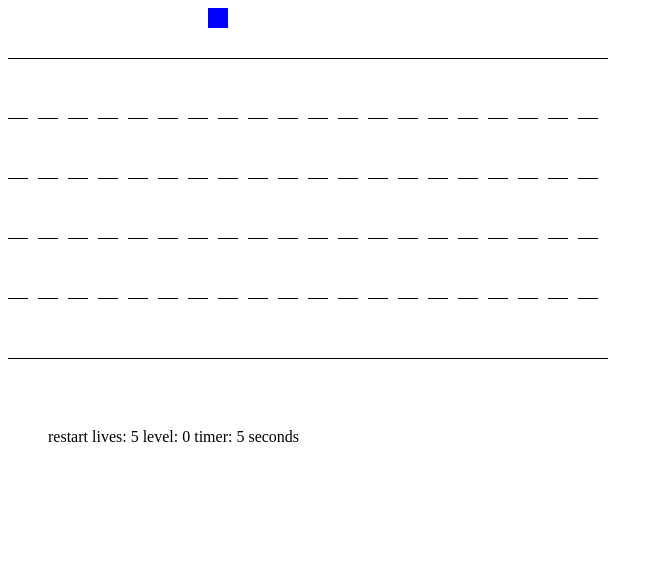
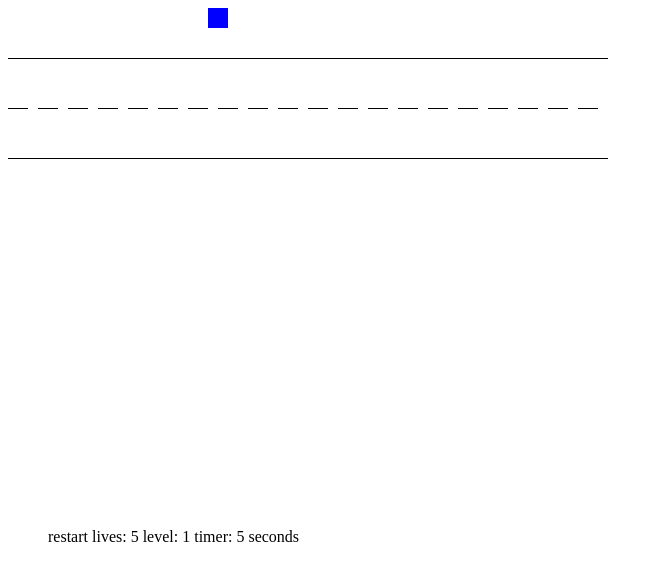
Before and after one commit to noobiept/cross_roads, a browser extension: page index.html in a window 1280 px wide. Shown: the whole page, without its empty margins (0-653 px from the left). Drawn offline with Linux system fonts and the light colour scheme.

Commit message:
- add a Game module to hold the game related variables/functions - implement the restart of the game - add a Car immediately when the car lane is activated - add more levels

```diff
--- a/index.html
+++ b/index.html
@@ -12,6 +12,7 @@
         <script type="text/javascript" src="scripts/road.js"></script>
         <script type="text/javascript" src="scripts/level.js"></script>
         <script type="text/javascript" src="scripts/game_menu.js"></script>
+        <script type="text/javascript" src="scripts/game.js"></script>
         <script type="text/javascript" src="scripts/main.js"></script>
 
         <link rel="stylesheet" href="css/style.css" />
--- a/levels/level0.json
+++ b/levels/level1.json
@@ -7,13 +7,13 @@
         "x": 0,
         "y": 50,
         "width": 600,
-        "height": 300,
-        "lanes": 5
+        "height": 100,
+        "lanes": 2
     },
     "cars": [
         {
             "type": "one",
-            "start_seconds": 1,
+            "start_seconds": 0,
             "spawn_interval_seconds": 2,
             "lane": 0
         },
--- /dev/null
+++ b/levels/level2.json
@@ -0,0 +1,33 @@
+{
+    "player": {
+        "startX": 200,
+        "startY": 0
+    },
+    "road": {
+        "x": 0,
+        "y": 50,
+        "width": 600,
+        "height": 200,
+        "lanes": 3
+    },
+    "cars": [
+        {
+            "type": "one",
+            "start_seconds": 0,
+            "spawn_interval_seconds": 2,
+            "lane": 0
+        },
+        {
+            "type": "two",
+            "start_seconds": 0,
+            "spawn_interval_seconds": 1,
+            "lane": 1
+        },
+        {
+            "type": "one",
+            "start_seconds": 0.5,
+            "spawn_interval_seconds": 1.5,
+            "lane": 2
+        }
+    ]
+}
--- /dev/null
+++ b/levels/level3.json
@@ -0,0 +1,39 @@
+{
+    "player": {
+        "startX": 200,
+        "startY": 0
+    },
+    "road": {
+        "x": 0,
+        "y": 50,
+        "width": 600,
+        "height": 300,
+        "lanes": 4
+    },
+    "cars": [
+        {
+            "type": "one",
+            "start_seconds": 0,
+            "spawn_interval_seconds": 2,
+            "lane": 0
+        },
+        {
+            "type": "two",
+            "start_seconds": 0,
+            "spawn_interval_seconds": 1,
+            "lane": 1
+        },
+        {
+            "type": "one",
+            "start_seconds": 0.5,
+            "spawn_interval_seconds": 1.5,
+            "lane": 2
+        },
+        {
+            "type": "two",
+            "start_seconds": 0.5,
+            "spawn_interval_seconds": 2.5,
+            "lane": 3
+        }
+    ]
+}
--- /dev/null
+++ b/levels/level4.json
@@ -0,0 +1,45 @@
+{
+    "player": {
+        "startX": 200,
+        "startY": 0
+    },
+    "road": {
+        "x": 0,
+        "y": 50,
+        "width": 600,
+        "height": 400,
+        "lanes": 5
+    },
+    "cars": [
+        {
+            "type": "one",
+            "start_seconds": 0,
+            "spawn_interval_seconds": 2,
+            "lane": 0
+        },
+        {
+            "type": "two",
+            "start_seconds": 0,
+            "spawn_interval_seconds": 1,
+            "lane": 1
+        },
+        {
+            "type": "one",
+            "start_seconds": 0.5,
+            "spawn_interval_seconds": 1.5,
+            "lane": 2
+        },
+        {
+            "type": "two",
+            "start_seconds": 0.5,
+            "spawn_interval_seconds": 2.5,
+            "lane": 3
+        },
+        {
+            "type": "one",
+            "start_seconds": 2,
+            "spawn_interval_seconds": 1,
+            "lane": 4
+        }
+    ]
+}
--- /dev/null
+++ b/levels/level5.json
@@ -0,0 +1,51 @@
+{
+    "player": {
+        "startX": 200,
+        "startY": 0
+    },
+    "road": {
+        "x": 0,
+        "y": 50,
+        "width": 600,
+        "height": 500,
+        "lanes": 6
+    },
+    "cars": [
+        {
+            "type": "one",
+            "start_seconds": 0,
+            "spawn_interval_seconds": 2,
+            "lane": 0
+        },
+        {
+            "type": "two",
+            "start_seconds": 0,
+            "spawn_interval_seconds": 1,
+            "lane": 1
+        },
+        {
+            "type": "one",
+            "start_seconds": 0.5,
+            "spawn_interval_seconds": 1.5,
+            "lane": 2
+        },
+        {
+            "type": "two",
+            "start_seconds": 0.5,
+            "spawn_interval_seconds": 2.5,
+            "lane": 3
+        },
+        {
+            "type": "one",
+            "start_seconds": 2,
+            "spawn_interval_seconds": 1,
+            "lane": 4
+        },
+        {
+            "type": "two",
+            "start_seconds": 1,
+            "spawn_interval_seconds": 1.5,
+            "lane": 5
+        }
+    ]
+}
--- /dev/null
+++ b/scripts/game.js
@@ -0,0 +1,111 @@
+(function(window)
+{
+function Game()
+{
+
+}
+
+var PLAYER = null;
+var LEVEL = null;
+var CURRENT_LEVEL = 1;
+
+Game.start = function()
+{
+Game.loadLevel( CURRENT_LEVEL );
+
+document.addEventListener( 'keydown', keyEvents, false );
+
+createjs.Ticker.on( 'tick', tick );
+};
+
+
+Game.restart = function()
+{
+Game.clear();
+Game.loadLevel( CURRENT_LEVEL );
+};
+
+
+Game.clear = function()
+{
+if ( LEVEL )
+    {
+    LEVEL.clear();
+    LEVEL = null;
+    }
+
+if ( PLAYER )
+    {
+    PLAYER.clear();
+    PLAYER = null;
+    }
+
+CURRENT_LEVEL = 1;
+};
+
+
+Game.loadLevel = function( level )
+{
+PLAYER = new Player();
+LEVEL = new Level( G.PRELOAD.getResult( 'level_' + level ) );
+
+GameMenu.startGame();
+};
+
+
+
+Game.nextLevel = function()
+{
+LEVEL.clear();
+LEVEL = null;
+
+CURRENT_LEVEL++;
+
+var next = 'level_' + CURRENT_LEVEL;
+
+var levelInfo = G.PRELOAD.getResult( next );
+
+if ( levelInfo !== null )
+    {
+    LEVEL = new Level( levelInfo );
+    }
+
+else
+    {
+    console.log( 'no more levels' );
+    }
+};
+
+
+function keyEvents( event )
+{
+PLAYER.keyEvents( event );
+}
+
+
+function tick( event )
+{
+if ( LEVEL )
+    {
+    LEVEL.tick( event );
+    }
+
+G.STAGE.update();
+}
+
+
+Game.getPlayer = function()
+{
+return PLAYER;
+};
+
+
+Game.getCurrentLevel = function()
+{
+return CURRENT_LEVEL;
+};
+
+
+window.Game = Game;
+
+}(window));
--- a/scripts/game_menu.js
+++ b/scripts/game_menu.js
@@ -24,7 +24,7 @@ var restart = container.querySelector( '#Restart' );
 
 restart.onclick = function()
     {
-        //HERE
+    Game.restart();
     };
 
 TIMER = new Utilities.Timer( timerElement );
@@ -45,8 +45,8 @@ LEVEL_ELEMENT.innerHTML = level;
 GameMenu.startGame = function()
 {
 TIMER.start();
-GameMenu.setLevel( G.CURRENT_LEVEL );
-GameMenu.setLives( G.PLAYER.lives );
+GameMenu.setLevel( Game.getCurrentLevel() );
+GameMenu.setLives( Game.getPlayer().lives );
 };
 
 
--- a/scripts/level.js
+++ b/scripts/level.js
@@ -4,13 +4,14 @@ function Level( info )
 {
 var startX = 200;
 var startY = 0;
+var player = Game.getPlayer();
 
-G.PLAYER.moveTo( startX, startY );
+player.moveTo( startX, startY );
 
 this.start_x = info.player.startX;
 this.start_y = info.player.startY;
 
-G.PLAYER.moveTo( this.start_x, this.start_y );
+player.moveTo( this.start_x, this.start_y );
 
 this.cars = [];
 this.road = new Road( info.road.x, info.road.y, info.road.width, info.road.height, info.road.lanes );
@@ -32,6 +33,8 @@ this.active_cars_info = [];
 
     // need to move here to pass the level
 this.destination_y = info.road.y + info.road.height + 10;
+
+this.player = player;
 }
 
 Level.prototype.restart = function()
@@ -41,8 +44,8 @@ Level.prototype.restart = function()
 
 Level.prototype.new_life = function()
 {
-G.PLAYER.moveTo( this.start_x, this.start_y );
-G.PLAYER.oneLessLife();
+this.player.moveTo( this.start_x, this.start_y );
+this.player.oneLessLife();
 };
 
 
@@ -77,6 +80,10 @@ for (a = this.cars_info.length - 1 ; a >= 0 ; a--)
         {
         this.active_cars_info.push( info );
         this.cars_info.splice( a, 1 );
+
+        var car = new Car( this.road.laneToY( info.lane ), info.type );
+
+        this.cars.push( car );
         }
     }
 
@@ -118,10 +125,10 @@ if ( this.checkCollisions() )
     }
 
 
-if ( G.PLAYER.getY() > this.destination_y )
+if ( this.player.getY() > this.destination_y )
     {
     console.log( 'you win!' );
-    nextLevel();
+    Game.nextLevel();
     }
 };
 
@@ -133,7 +140,7 @@ if ( G.PLAYER.getY() > this.destination_y )
 
 Level.prototype.checkCollisions = function()
 {
-var player = G.PLAYER;
+var player = this.player;
 var cars = this.cars;
 
 for (var a = 0 ; a < cars.length ; a++)
--- a/scripts/main.js
+++ b/scripts/main.js
@@ -1,10 +1,7 @@
 var G = {
     CANVAS: null,
     STAGE: null,
-    PRELOAD: null,
-    PLAYER: null,
-    LEVEL: null,
-    CURRENT_LEVEL: 0
+    PRELOAD: null
 };
 
 var BASE_URL = '';
@@ -13,71 +10,21 @@ window.onload = function()
 {
 G.CANVAS = document.querySelector( '#MainCanvas' );
 G.CANVAS.width = 600;
-G.CANVAS.height = 400;
+G.CANVAS.height = 500;
 
 G.STAGE = new createjs.Stage( G.CANVAS );
 
 GameMenu.init();
 
 var manifest = [
-        { id: 'level_0', src: BASE_URL + 'levels/level0.json' }
+        { id: 'level_1', src: BASE_URL + 'levels/level1.json' },
+        { id: 'level_2', src: BASE_URL + 'levels/level2.json' },
+        { id: 'level_3', src: BASE_URL + 'levels/level3.json' },
+        { id: 'level_4', src: BASE_URL + 'levels/level4.json' },
+        { id: 'level_5', src: BASE_URL + 'levels/level5.json' }
     ];
 
 G.PRELOAD = new createjs.LoadQueue();
-G.PRELOAD.on( 'complete', startGame );
+G.PRELOAD.on( 'complete', Game.start );
 G.PRELOAD.loadManifest( manifest, true );
 };
-
-
-function startGame()
-{
-G.PLAYER = new Player();
-G.LEVEL = new Level( G.PRELOAD.getResult( 'level_0' ) );
-
-GameMenu.startGame();
-
-document.addEventListener( 'keydown', keyEvents, false );
-
-createjs.Ticker.on( 'tick', tick );
-}
-
-
-function nextLevel()
-{
-G.LEVEL.clear();
-G.LEVEL = null;
-
-G.CURRENT_LEVEL++;
-
-var next = 'level_' + G.CURRENT_LEVEL;
-
-var levelInfo = G.PRELOAD.getResult( next );
-
-if ( levelInfo !== null )
-    {
-    G.LEVEL = new Level( levelInfo );
-    }
-
-else
-    {
-    console.log( 'no more levels' );
-    }
-}
-
-
-function keyEvents( event )
-{
-G.PLAYER.keyEvents( event );
-}
-
-
-function tick( event )
-{
-if ( G.LEVEL )
-    {
-    G.LEVEL.tick( event );
-    }
-
-
-G.STAGE.update();
-}
```
